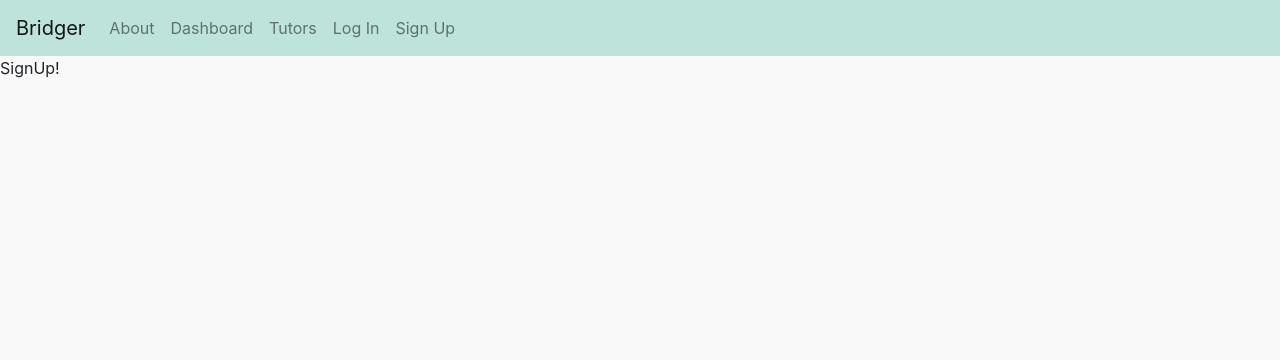
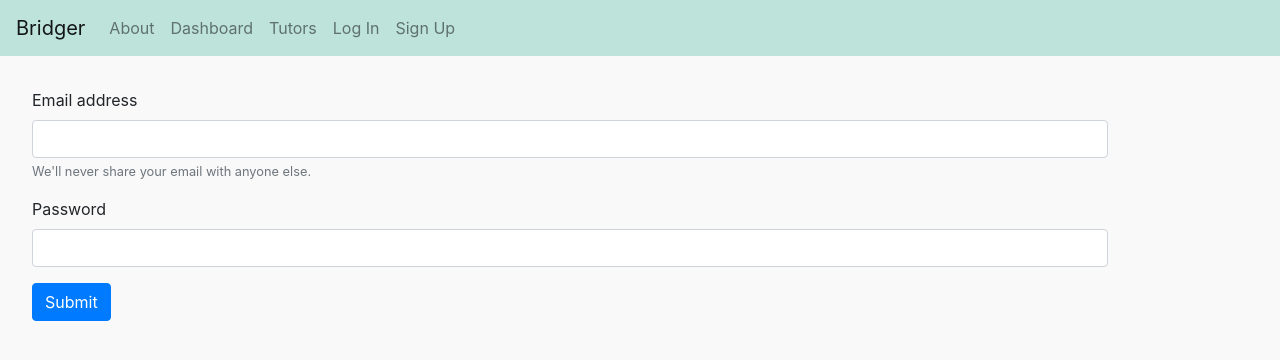
Before and after one commit to franciscoaguilars/bridger-front-end, a React (Create React App) app: page /signup in a window 1280 px wide. Shown: the top 360 px of the page. Built offline with nearby package versions, Linux system fonts and the light colour scheme.

Commit message:
creating users from the login component

```diff
--- a/src/components/SignUp.js
+++ b/src/components/SignUp.js
@@ -1,10 +1,45 @@
-import react from 'react';
+import React, { useState } from 'react';
+import axios from 'axios';
 
 
 const SignUp = () => {
+
+  const [user, setUser] = useState({});
+
+  const handleChange = (e) => {
+    e.preventDefault();
+    setUser(Object.assign({}, user, {[e.target.name]: e.target.value}))
+    console.log(('user:', user));
+
+  }
+
+  const handleSubmit = (e) => {
+    e.preventDefault();
+    console.log('clicked');
+
+    axios.post('http://localhost:3000/users',
+    {
+      email: user.email,
+      password: user.password
+    })
+    .then(resp => console.log(resp)
+    )
+  }
+
   return (
-    <div>
-      SignUp!
+    <div className="container">
+      <form onSubmit={handleSubmit}>
+        <div class="form-group">
+          <label for="email">Email address</label>
+          <input onChange={handleChange} name="email" type="email" class="form-control" id="email" aria-describedby="emailHelp"></input>
+          <small id="emailHelp" class="form-text text-muted">We'll never share your email with anyone else.</small>
+        </div>
+        <div class="form-group">
+          <label for="password">Password</label>
+          <input onChange={handleChange} name="password" type="password" class="form-control" id="password"></input>
+        </div>
+        <button className="btn btn-primary">Submit</button>
+      </form>
     </div>
   )
 }
```
